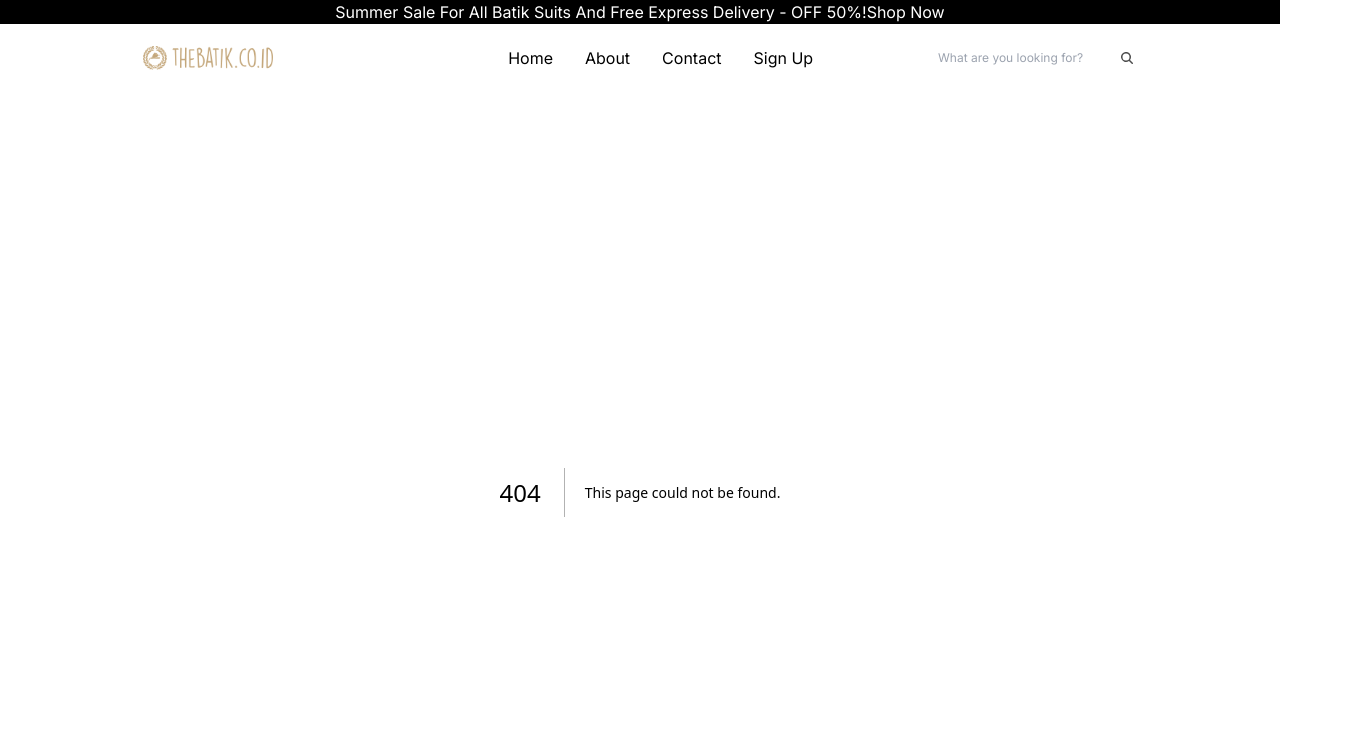
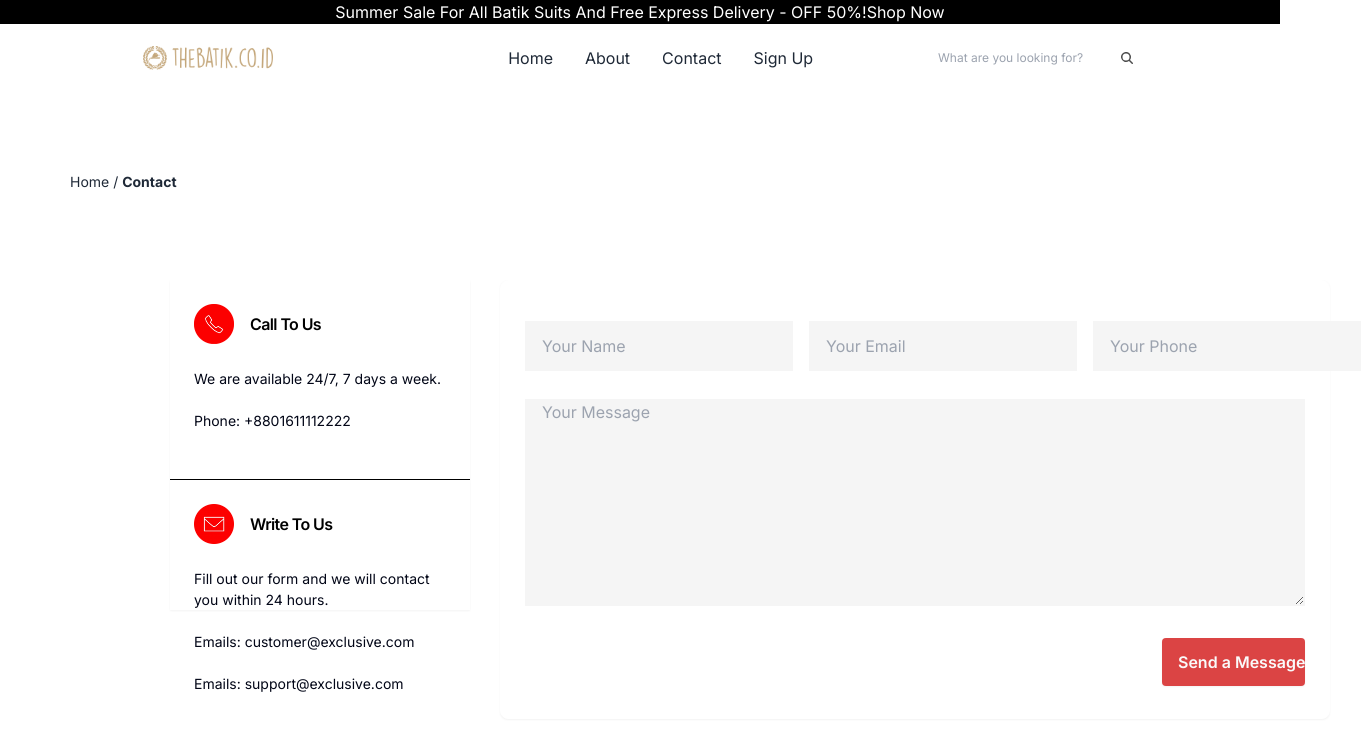
Before and after one commit to guntureka/e-commerce-thebatik, a Next.js app: page /contact in a window 1280 px wide. Before the commit this address had no page. Shown: the top 730 px of the page, 1361 px wide, since content can reach past the window. Built offline with nearby package versions, Linux system fonts and the light colour scheme.

Commit message:
add contact page

```diff
--- /dev/null
+++ b/src/app/components/ContactForm.tsx
@@ -0,0 +1,102 @@
+import * as React from "react";
+import Image from "next/image";
+
+import {
+  Card,
+  CardContent,
+  CardDescription,
+  CardFooter,
+  CardHeader,
+  CardTitle,
+} from "@/app/components/ui/card";
+
+export function ContactForm() {
+  return (
+    <>
+      <div className="flex flex-row pb-[140px] pt-[80px]">
+        <div className="ml-[170px]">
+          <Card className="w-[300px] h-[200px] rounded-none bg-white border-b-black border-[1px] border-l-0 border-t-0 border-r-0 pb-[32px]">
+            <CardHeader className="">
+              <CardTitle className="flex flex-row gap-4">
+                <div>
+                  <Image src="/call.png" width={40} height={40} alt={"call"} />
+                </div>
+                <div className="text-[16px] text-black content-center">
+                  Call To Us
+                </div>
+              </CardTitle>
+            </CardHeader>
+            <CardFooter className="text-[14px]">
+              We are available 24/7, 7 days a week.
+              <br />
+              <br />
+              Phone: +8801611112222
+            </CardFooter>
+          </Card>
+          <Card className="w-[300px] h-[130px] rounded-none bg-white border-none">
+            <CardHeader className="">
+              <CardTitle className="flex flex-row gap-4">
+                <div>
+                  <Image
+                    src="/envelope.png"
+                    width={40}
+                    height={40}
+                    alt={"envelope"}
+                  />
+                </div>
+                <div className="text-[16px] text-black content-center">
+                  Write To Us
+                </div>
+              </CardTitle>
+            </CardHeader>
+            <CardFooter className="text-[14px]">
+              Fill out our form and we will contact you within 24 hours.
+              <br />
+              <br />
+              Emails: customer@exclusive.com
+              <br />
+              <br />
+              Emails: support@exclusive.com
+            </CardFooter>
+          </Card>
+        </div>
+        <div>
+          <Card className="border-white ml-[30px] w-[830px] pt-[40px] ">
+            <CardContent className="flex flex-col gap-5">
+              <div className="flex flex-row gap-4">
+                <input
+                  type="text"
+                  placeholder="Your Name"
+                  className="input mb-2 bg-[#F5F5F5] rounded-none w[235px] h-[50px]"
+                />
+                <input
+                  type="text"
+                  placeholder="Your Email"
+                  className="input mb-2 bg-[#F5F5F5] rounded-none w[235px] h-[50px]"
+                />
+                <input
+                  type="text"
+                  placeholder="Your Phone"
+                  className="input mb-2 bg-[#F5F5F5] rounded-none w[235px] h-[50px]"
+                />
+              </div>
+              <div className="flex justify-start items-start">
+                <textarea
+                  placeholder="Your Message"
+                  className="input mb-2 bg-[#F5F5F5] rounded-none w-full h-[207px] "
+                />
+              </div>
+            </CardContent>
+            <CardFooter className=" justify-end">
+              <input
+                type="submit"
+                value="Send a Message"
+                className="btn w-[143px] h-[46px] mb-2 bg-[#DB4444] border-none rounded-[4px] text-[#FAFAFA] text-[16px] "
+              />
+            </CardFooter>
+          </Card>
+        </div>
+      </div>
+    </>
+  );
+}
--- /dev/null
+++ b/src/app/components/ContactPath.tsx
@@ -0,0 +1,11 @@
+import * as React from "react";
+
+export default function ContactPath() {
+  return (
+    <>
+      <div className="ml-[70px] pt-[80px] text-sm breadcrumbs ">
+        <p>Home / <span className="font-bold">Contact</span></p>
+      </div>
+    </>
+  );
+}
--- a/src/app/components/Navbar.tsx
+++ b/src/app/components/Navbar.tsx
@@ -46,13 +46,13 @@ export default function Navbar() {
                 className="menu menu-sm dropdown-content mt-3 z-[1] p-2 shadow bg-base-100 rounded-box w-52"
               >
                 <li>
-                  <a>Home</a>
+                  <Link href={"./"}>Home</Link>
                 </li>
                 <li>
                   <Link href={"./about"}>About</Link>
                 </li>
                 <li>
-                  <a>Contact</a>
+                  <Link href={"./contact"}>Contact</Link>
                 </li>
                 <li>
                   <Link href={"./register"}>Sign Up</Link>
@@ -64,13 +64,13 @@ export default function Navbar() {
           <div className="navbar-center hidden lg:flex ">
             <ul className="menu menu-horizontal px-1 text-[16px]">
               <li>
-                <a>Home</a>
+                <Link href={"./"}>Home</Link>
               </li>
               <li>
                 <Link href={"./about"}>About</Link>
               </li>
               <li>
-                <a>Contact</a>
+                <Link href={"./contact"}>Contact</Link>
               </li>
               <li>
                 <Link href={"./register"}>Sign Up</Link>
--- /dev/null
+++ b/src/app/contact/page.tsx
@@ -0,0 +1,11 @@
+import { ContactForm } from "../components/ContactForm";
+import ContactPath from "../components/ContactPath";
+
+export default function ContactPage() {
+  return (
+    <main className=" bg-white">
+      <ContactPath />
+      <ContactForm />
+    </main>
+  );
+}
```
Also changed, not shown: public/call.png (added), public/envelope.png (added).
